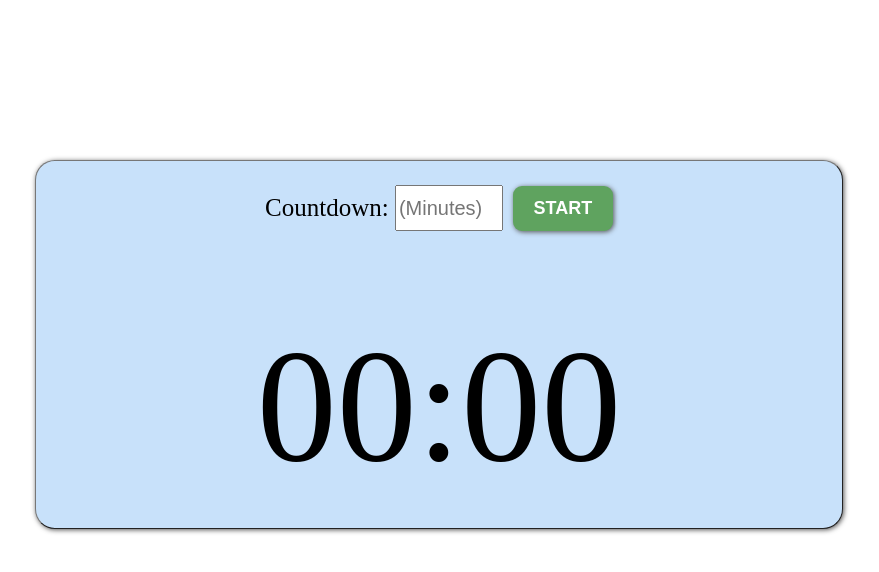
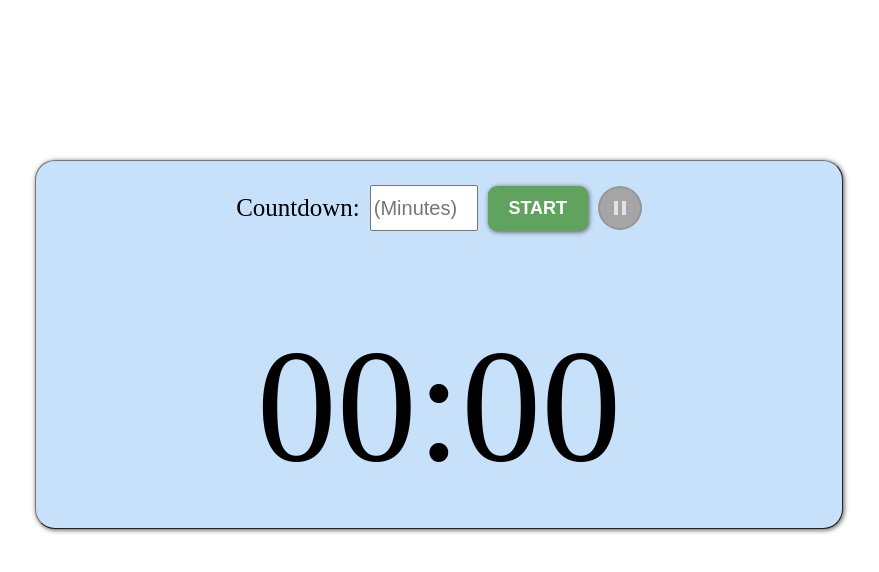
Before and after one commit to emike108/countdown-timer, a React (Create React App) app: page / in a window 1280 px wide. Shown: the top 572 px of the page, without its empty margins (201-1080 px from the left). Built offline with nearby package versions, Linux system fonts and the light colour scheme.

Commit message:
Mo/implement pause functionality (#3)

```diff
--- a/package.json
+++ b/package.json
@@ -3,6 +3,10 @@
   "version": "0.1.0",
   "private": true,
   "dependencies": {
+    "@emotion/react": "^11.14.0",
+    "@emotion/styled": "^11.14.1",
+    "@mui/icons-material": "^6.5.0",
+    "@mui/material": "^6.5.0",
     "@testing-library/jest-dom": "^5.16.3",
     "@testing-library/react": "^12.1.4",
     "@testing-library/user-event": "^13.5.0",
--- a/src/App.css
+++ b/src/App.css
@@ -50,6 +50,7 @@
   align-items: center;
   justify-content: center;
   font-size: 25px;
+  gap: 10px;
 }
 
 .fa-play {
@@ -70,19 +71,24 @@
   padding: 3vh;
 }
 
-.play-pause {
-  align-self: flex-end;
-  transform: translateY(-14vh);
-  width: 50px;
-  height: 50px;
-  border-radius: 50%;
-  font-size: 24px;
+.pause-button {
+  display: flex;
+  padding: 8px;
+  border-radius: 25px;
   border-style: outset;
   box-shadow: 1px 1px 5px #555;
 }
-.play-pause:hover {
-  border-style: outset;
-  box-shadow: 0 5px 15px rgba(35, 68, 122, 0.85);
+
+.pause-button:hover {
+  box-shadow: 0px 0px 11px 2px rgba(35, 68, 122, 0.85);
+}
+
+.pause-button:disabled {
+  background-color: #a5a5a5;
+  color: #e1e1e1;
+  box-shadow: none;
+  border-style: solid;
+  cursor: not-allowed;
 }
 
 .remaining-time {
@@ -95,8 +101,7 @@
   font-size: 20px;
 }
 
-.search-button {
-  margin: 0 0 0 10px;
+.start-button {
   width: 100px;
   height: 45px;
   color: white;
@@ -109,18 +114,16 @@
   box-shadow: 1px 1px 5px #555;
 }
 
-.search-button:disabled {
+.start-button:hover {
+  box-shadow: 7px 7px 5px #555;
+}
+
+.start-button:disabled {
   background-color: #a5a5a5;
   color: #e1e1e1;
   box-shadow: none;
   border-style: inset;
   cursor: not-allowed;
-}
-
-.search-button:hover {
-  border-style: outset;
-  color: rgba(255, 255, 255, 1);
-  box-shadow: 7px 7px 5px #555;
 }
 
 span {
--- a/src/App.js
+++ b/src/App.js
@@ -1,11 +1,29 @@
-import { useState } from "react";
+import { useRef, useState } from "react";
 import "./App.css";
 import CountdownClock from "./Components/CountdownClock";
-import CountdownInputSection from "./Components/CountdownInputSection";
+import { CountdownInputSection } from "./Components/CountdownInputSection";
+import { calculateRemainingMs } from "./Shared/utils";
 
-function App() {
+export function App() {
   const [enteredTimeInMin, setEnteredTimeInMin] = useState("");
-  const [isCountingDown, setIsCountingDown] = useState(false);
+  const [msLeft, setMsLeft] = useState(null);
+
+  const [hasCountdownStarted, setHasCountdownStarted] = useState(false);
+  const [isCountdownPaused, setIsCountdownPaused] = useState(false);
+
+  const endTimeInMsRef = useRef(null);
+
+  function onCountdownPause() {
+    setIsCountdownPaused(true);
+  }
+
+  function onCountdownResume(timeInMs) {
+    endTimeInMsRef.current = new Date().getTime() + timeInMs;
+    const currentTime = new Date().getTime();
+
+    setMsLeft(calculateRemainingMs(endTimeInMsRef.current, currentTime));
+    setIsCountdownPaused(false);
+  }
 
   // const [timerPaused, setTimerPaused] = useState(false);
   // const [timerSpeed, setTimerSpeed] = useState(1000);
@@ -19,7 +37,7 @@ function App() {
   // let countDownTime = (endTime - startTime) / 1000;
 
   // let isFirstRender = useRef(true);
-  // let intervalRef = useRef(null);
+  // let countdownIntervalRef = useRef(null);
   // let timeRef = useRef(new Date().getTime());
 
   // useEffect(() => {
@@ -28,12 +46,12 @@ function App() {
 
   // useEffect(() => {
   //   if (!isFirstRender.current) {
-  //     intervalRef.current = setInterval(() => {
+  //     countdownIntervalRef.current = setInterval(() => {
   //       updateRemainingTime();
   //     }, timerSpeed);
   //     setSelectedTime("");
   //     return () => {
-  //       if (intervalRef.current) clearInterval(intervalRef.current);
+  //       if (countdownIntervalRef.current) clearInterval(countdownIntervalRef.current);
   //     };
   //   } else {
   //     isFirstRender.current = false;
@@ -67,7 +85,7 @@ function App() {
   //     setTimesMinutes(minutes);
   //     setTimesSeconds(seconds);
   //   } else {
-  //     clearInterval(intervalRef.current);
+  //     clearInterval(countdownIntervalRef.current);
   //     setCountDownStyle({ color: "red" });
   //     setDisplayMessage("Times up!!");
   //     console.log("Time's up!!");
@@ -76,11 +94,11 @@ function App() {
 
   // const handlePause = () => {
   // console.log("Pause functionality disabled for now");
-  //   if (intervalRef.current) {
+  //   if (countdownIntervalRef.current) {
   //     if (!timerPaused) {
-  //       clearInterval(intervalRef.current);
+  //       clearInterval(countdownIntervalRef.current);
   //     } else {
-  //       intervalRef.current = setInterval(() => {
+  //       countdownIntervalRef.current = setInterval(() => {
   //         updateRemainingTime();
   //       }, timerSpeed);
   //     }
@@ -89,12 +107,12 @@ function App() {
   // };
 
   // const handleSpeed = (speed) => {
-  //   if (intervalRef.current) {
+  //   if (countdownIntervalRef.current) {
   //     if (speed === timerSpeed) {
   //       console.log("Timer already at indicated speed");
   //     } else {
-  //       clearInterval(intervalRef.current);
-  //       intervalRef.current = setInterval(() => {
+  //       clearInterval(countdownIntervalRef.current);
+  //       countdownIntervalRef.current = setInterval(() => {
   //         updateRemainingTime();
   //       }, speed);
   //       setTimerSpeed(speed);
@@ -102,10 +120,11 @@ function App() {
   //   }
   // };
 
-  function onFinish() {
+  function onCountdownFinish() {
     setEnteredTimeInMin("");
-    setIsCountingDown(false);
-  };
+    setHasCountdownStarted(false);
+    setIsCountdownPaused(false);
+  }
 
   return (
     <div className="App">
@@ -113,13 +132,21 @@ function App() {
         <CountdownInputSection
           enteredTimeInMin={enteredTimeInMin}
           setEnteredTimeInMin={setEnteredTimeInMin}
-          isCountingDown={isCountingDown}
-          setIsCountingDown={setIsCountingDown}
+          msLeft={msLeft}
+          hasCountdownStarted={hasCountdownStarted}
+          setHasCountdownStarted={setHasCountdownStarted}
+          isCountdownPaused={isCountdownPaused}
+          onCountdownPause={onCountdownPause}
+          onCountdownResume={onCountdownResume}
         />
         <CountdownClock
           enteredTimeInMin={parseFloat(enteredTimeInMin)}
-          isCountingDown={isCountingDown}
-          onFinish={onFinish}
+          msLeft={msLeft}
+          setMsLeft={setMsLeft}
+          hasCountdownStarted={hasCountdownStarted}
+          isCountdownPaused={isCountdownPaused}
+          onCountdownFinish={onCountdownFinish}
+          endTimeInMsRef={endTimeInMsRef}
         />
         {/* <span className="speed-indicator">
           Speed:{" "}
@@ -161,5 +188,3 @@ function App() {
     </div>
   );
 }
-
-export default App;
--- a/src/Components/CountdownClock.js
+++ b/src/Components/CountdownClock.js
@@ -1,7 +1,6 @@
 import { useEffect, useRef, useState } from "react";
 import {
-  calculateRemainingSeconds,
-  convertMsToSec,
+  calculateRemainingMs,
   determineRemainingTimeStyle,
   formatRemainingTime,
   getDisplayMessage,
@@ -9,45 +8,51 @@ import {
 
 export default function CountdownClock({
   enteredTimeInMin,
-  isCountingDown,
-  onFinish,
+  msLeft,
+  setMsLeft,
+  hasCountdownStarted,
+  isCountdownPaused,
+  onCountdownFinish,
+  endTimeInMsRef,
 }) {
-  const [secondsLeft, setSecondsLeft] = useState(null);
   const [isMessageDisplayed, setIsMessageDisplayed] = useState(false);
 
-  const endMsTimeRef = useRef(null);
-  const totalMsCountdownRef = useRef(null);
-  const intervalRef = useRef(null);
-  const timeoutRef = useRef(null);
+  const totalCountdownMsTimeRef = useRef(null);
 
+  const countdownIntervalRef = useRef(null);
+  const endCountdownTimeoutRef = useRef(null);
+
+  // Initialize the values for endTimeRef and msLeft state when countdown starts
   useEffect(() => {
-    if (!!enteredTimeInMin && isCountingDown) {
-      endMsTimeRef.current =
+    if (!!enteredTimeInMin && hasCountdownStarted) {
+      endTimeInMsRef.current =
         new Date().getTime() + enteredTimeInMin * 60 * 1000;
 
       const currentTime = new Date().getTime();
-      totalMsCountdownRef.current = endMsTimeRef.current - currentTime;
+      totalCountdownMsTimeRef.current = endTimeInMsRef.current - currentTime;
 
-      setSecondsLeft(
-        calculateRemainingSeconds(endMsTimeRef.current, currentTime)
-      );
+      setMsLeft(calculateRemainingMs(endTimeInMsRef.current, currentTime));
     }
-  }, [enteredTimeInMin, isCountingDown]);
+    // Other dependencies will cause unwanted resets of the countdown
+    // eslint-disable-next-line react-hooks/exhaustive-deps
+  }, [enteredTimeInMin, hasCountdownStarted]);
 
+  // Initialize the countdownIntervalRef which will use the value of endTimeRef to
+  // update the amount of seconds left
   useEffect(() => {
-    if (isCountingDown && endMsTimeRef.current) {
-      intervalRef.current = setInterval(() => {
+    if (hasCountdownStarted && endTimeInMsRef.current && !isCountdownPaused) {
+      countdownIntervalRef.current = setInterval(() => {
         const currentTime = new Date().getTime();
-        const remainingTimeInSec = calculateRemainingSeconds(
-          endMsTimeRef.current,
+        const remainingTimeInMs = calculateRemainingMs(
+          endTimeInMsRef.current,
           currentTime
         );
-        setSecondsLeft(remainingTimeInSec);
+        setMsLeft(remainingTimeInMs);
 
-        if (remainingTimeInSec <= 0) {
-          clearInterval(intervalRef.current);
-          timeoutRef.current = setTimeout(() => {
-            onFinish();
+        if (remainingTimeInMs <= 0) {
+          clearInterval(countdownIntervalRef.current);
+          endCountdownTimeoutRef.current = setTimeout(() => {
+            onCountdownFinish();
             setIsMessageDisplayed(false);
           }, 3000);
         }
@@ -55,36 +60,31 @@ export default function CountdownClock({
 
       setIsMessageDisplayed(true);
     } else {
-      clearInterval(intervalRef.current);
-      setSecondsLeft(null);
-      setIsMessageDisplayed(false);
+      clearInterval(countdownIntervalRef.current);
     }
 
     return () => {
-      clearInterval(intervalRef.current);
-      clearTimeout(timeoutRef.current);
+      clearInterval(countdownIntervalRef.current);
+      clearTimeout(endCountdownTimeoutRef.current);
     };
-    // onFinish is not needed in the dependency array
+    // onCountdownFinish is not needed in the dependency array
     // eslint-disable-next-line react-hooks/exhaustive-deps
-  }, [isCountingDown]);
+  }, [hasCountdownStarted, isCountdownPaused]);
 
   return (
     <>
       <div className="timed-messages">
         &nbsp;&nbsp;
         {isMessageDisplayed
-          ? getDisplayMessage(
-              convertMsToSec(totalMsCountdownRef.current),
-              secondsLeft
-            )
+          ? getDisplayMessage(totalCountdownMsTimeRef.current, msLeft)
           : null}
       </div>
       <div className="countdown">
         <span
           className="remaining-time"
-          style={determineRemainingTimeStyle(secondsLeft, isCountingDown)}
+          style={determineRemainingTimeStyle(msLeft, hasCountdownStarted)}
         >
-          {formatRemainingTime(secondsLeft)}
+          {formatRemainingTime(msLeft)}
         </span>
       </div>
     </>
--- a/src/Components/CountdownInputSection.js
+++ b/src/Components/CountdownInputSection.js
@@ -1,8 +1,14 @@
-export default function CountdownInputSection({
+import { PauseResumeButton } from "./PauseResumeButton";
+
+export function CountdownInputSection({
   enteredTimeInMin,
   setEnteredTimeInMin,
-  isCountingDown,
-  setIsCountingDown,
+  msLeft,
+  hasCountdownStarted,
+  setHasCountdownStarted,
+  isCountdownPaused,
+  onCountdownPause,
+  onCountdownResume,
 }) {
   function handleTimeInput(e) {
     const onlyNumbersAndPeriod = /^[0-9]*\.?[0-9]*$/;
@@ -15,22 +21,21 @@ export default function CountdownInputSection({
   return (
     <div className="countdown-input-section">
       <label htmlFor="time-input">Countdown:</label>
-      &nbsp;
       <input
         className="search-bar"
         id="time-input"
         placeholder="(Minutes)"
         value={enteredTimeInMin}
         onChange={handleTimeInput}
-        disabled={isCountingDown}
+        disabled={hasCountdownStarted}
       />
       <button
-        className="search-button"
+        className="start-button"
         type="button"
-        disabled={isCountingDown}
+        disabled={hasCountdownStarted}
         onClick={() => {
           if (parseFloat(enteredTimeInMin) > 0) {
-            setIsCountingDown(true);
+            setHasCountdownStarted(true);
           } else {
             alert("Please enter a value that is greater than 0!");
             setEnteredTimeInMin("");
@@ -39,6 +44,13 @@ export default function CountdownInputSection({
       >
         START
       </button>
+      <PauseResumeButton
+        hasCountdownStarted={hasCountdownStarted}
+        isCountdownPaused={isCountdownPaused}
+        onCountdownPause={onCountdownPause}
+        onCountdownResume={onCountdownResume}
+        msLeft={msLeft}
+      />
     </div>
   );
 }
--- /dev/null
+++ b/src/Components/PauseResumeButton.js
@@ -0,0 +1,33 @@
+import PauseIcon from "@mui/icons-material/Pause";
+import PlayArrowIcon from "@mui/icons-material/PlayArrow";
+
+export function PauseResumeButton({
+  hasCountdownStarted,
+  isCountdownPaused,
+  onCountdownPause,
+  onCountdownResume,
+  msLeft,
+}) {
+  return (
+    <div
+      title={
+        !hasCountdownStarted ? null : isCountdownPaused ? "Resume" : "Pause"
+      }
+    >
+      <button
+        className="pause-button"
+        type="button"
+        disabled={!hasCountdownStarted}
+        onClick={() => {
+          if (!isCountdownPaused) {
+            onCountdownPause();
+          } else {
+            onCountdownResume(msLeft);
+          }
+        }}
+      >
+        {isCountdownPaused ? <PlayArrowIcon /> : <PauseIcon />}
+      </button>
+    </div>
+  );
+}
--- a/src/Shared/utils.js
+++ b/src/Shared/utils.js
@@ -1,59 +1,55 @@
-export function formatRemainingTime(secondsLeft) {
-  if (secondsLeft === null) {
+export function formatRemainingTime(msLeft) {
+  if (msLeft === null) {
     return "00:00";
   }
 
-  const minutes = Math.floor(secondsLeft / 60);
-  const seconds = secondsLeft % 60;
+  const minutes = Math.floor(msLeft / 60000);
+  const seconds = Math.floor((msLeft % 60000) / 1000);
   return `${String(minutes).padStart(2, "0")}:${String(seconds).padStart(
     2,
     "0"
   )}`;
 }
 
-export function determineRemainingTimeStyle(secondsLeft, isCountingDown) {
-  if (!isCountingDown || secondsLeft === null) {
+export function determineRemainingTimeStyle(msLeft, hasCountdownStarted) {
+  if (!hasCountdownStarted || msLeft === null) {
     return { color: "black" };
   }
 
-  if (secondsLeft <= 10) {
+  if (msLeft <= 10000) {
     return {
       color: "red",
       animation: "blinker 1s linear infinite",
     };
   }
 
-  if (secondsLeft <= 20) {
+  if (msLeft <= 20000) {
     return { color: "red" };
   }
 
   return { color: "black" };
 }
 
-export function getDisplayMessage(totalTimeInSec, secondsLeft) {
-  if (secondsLeft === null) {
+export function getDisplayMessage(totalTimeInMs, msLeft) {
+  if (msLeft === null) {
     return null;
   }
 
-  if (secondsLeft <= 0) {
+  if (msLeft <= 1000) {
     return "Times up!!";
   }
 
-  if (secondsLeft <= 10) {
+  if (msLeft <= 11000) {
     return "Only a few seconds left!";
   }
 
-  if (totalTimeInSec / secondsLeft >= 2) {
+  if (Math.floor(totalTimeInMs / msLeft) >= 2) {
     return "More than halfway there!";
   }
 
   return null;
 }
 
-export function calculateRemainingSeconds(endTime, currentTime) {
-  return Math.max(0, convertMsToSec(endTime - currentTime));
+export function calculateRemainingMs(endTime, currentTime) {
+  return Math.max(0, endTime - currentTime);
 }
-
-export function convertMsToSec(milliseconds) {
-  return Math.floor(milliseconds / 1000);
-}
--- a/src/index.js
+++ b/src/index.js
@@ -1,6 +1,6 @@
 import React from "react";
 import ReactDOM from "react-dom";
-import App from "./App";
+import { App } from "./App";
 
 ReactDOM.render(
   <React.StrictMode>
```
Also changed, not shown: 1 other file (tests, documents, lock files or other folders).
